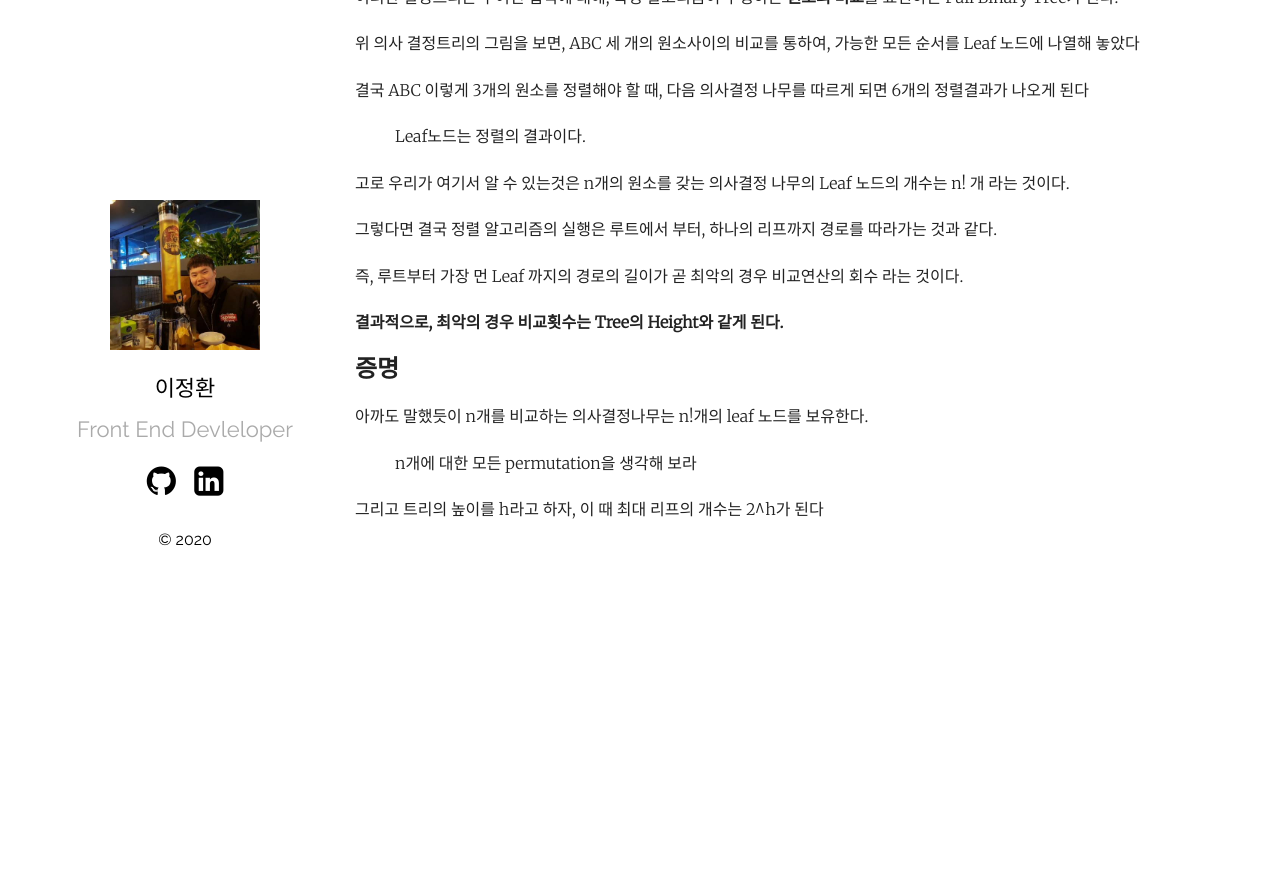
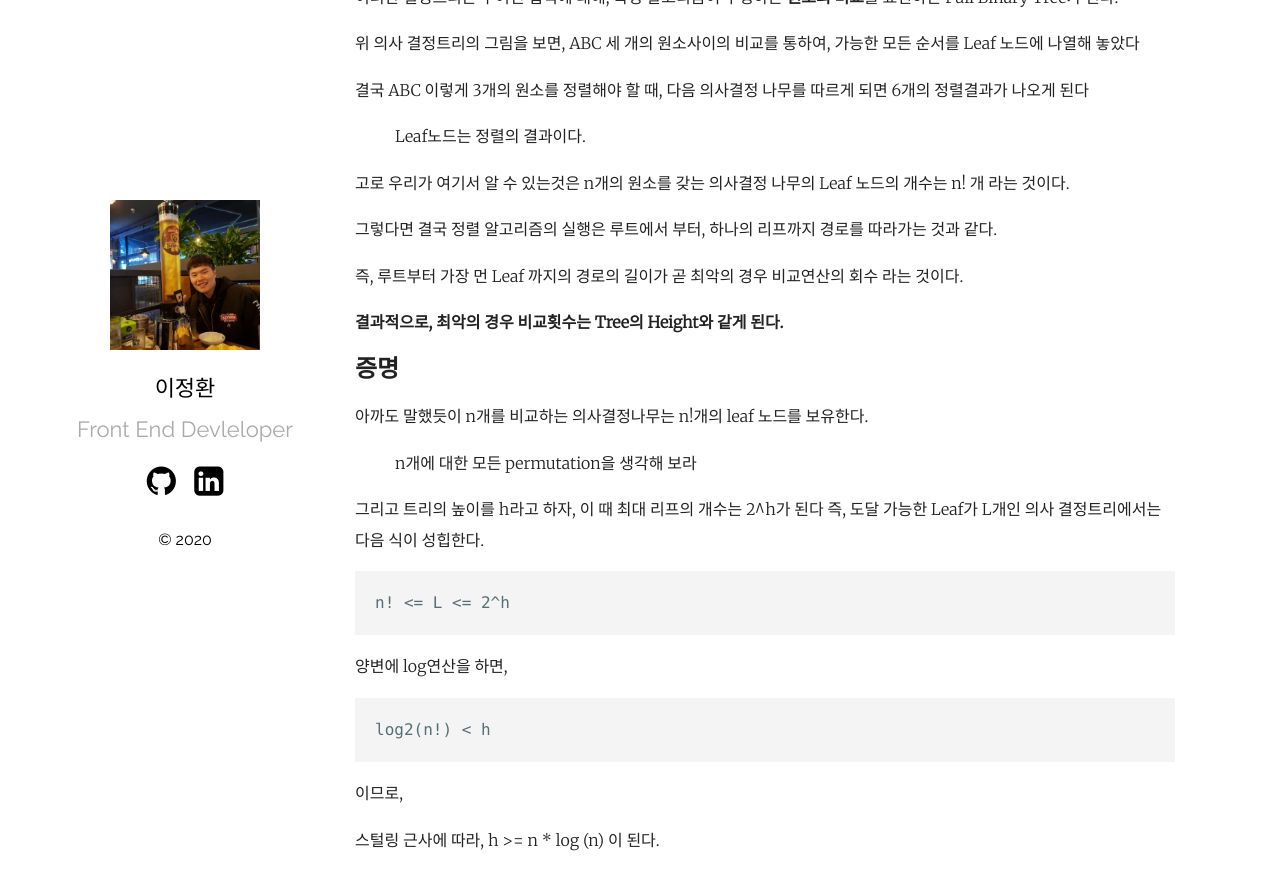
Before and after one commit to winterlood/winterlood.github.io, a Jekyll site: the page built from _posts/2020-04-19-lower-bound.md, in a window 1280 px wide and 900 px high, scrolled down 853 px. Shown: the top 890 px of the window. Built offline with Jekyll 4.4.1, drawn with Linux system fonts in a browser that asks for light colours; before the commit the page ends 1423 px from its top, so only the background shows below that.

Commit message:
Update 2020-04-19-lower-bound.md

```diff
--- a/_posts/2020-04-19-lower-bound.md
+++ b/_posts/2020-04-19-lower-bound.md
@@ -63,3 +63,18 @@ ABC 세 개의 원소사이의 비교를 통하여,
 > n개에 대한 모든 permutation을 생각해 보라
 
 그리고 트리의 높이를 h라고 하자, 이 때 최대 리프의 개수는 2^h가 된다
+즉, 도달 가능한 Leaf가 L개인 의사 결정트리에서는 다음 식이 성힙한다.
+
+~~~
+n! <= L <= 2^h
+~~~
+
+양변에 log연산을 하면,
+
+~~~
+log2(n!) < h
+~~~
+이므로,
+
+스털링 근사에 따라,
+h >= n * log (n) 이 된다.
```
